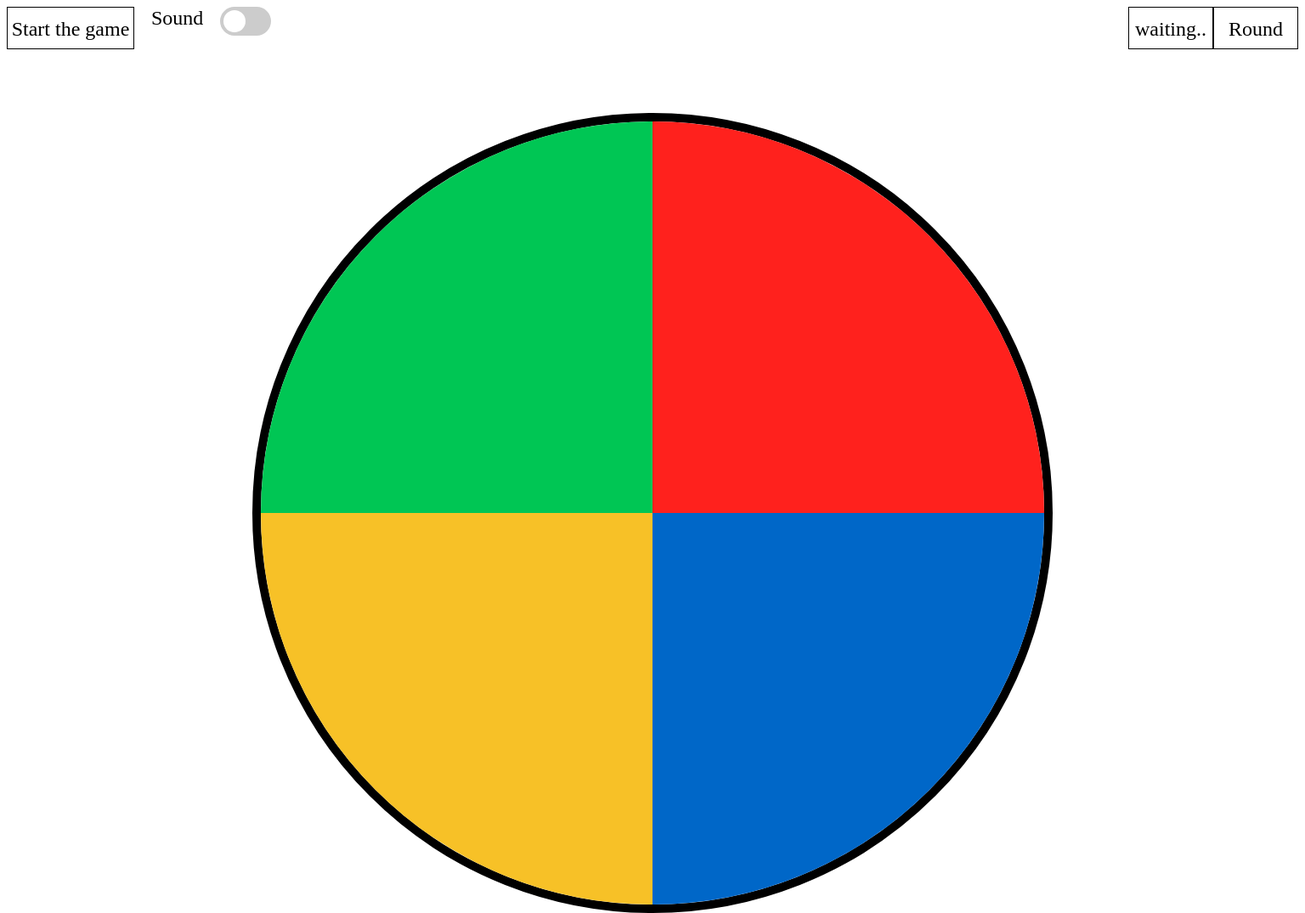
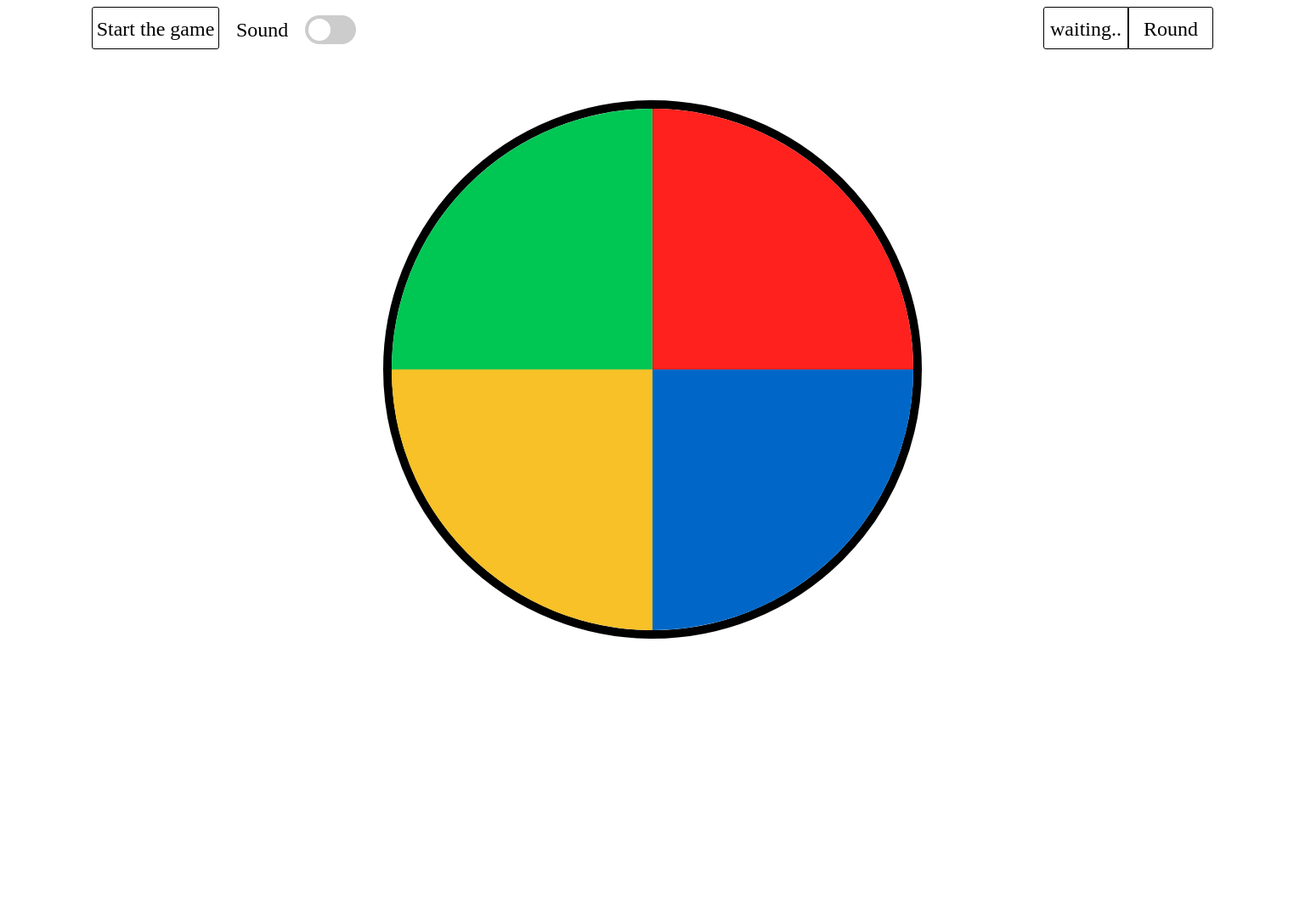
Before and after one commit to mabiesen/simon_sez_js, a plain HTML site: page index.html in a window 1536 px wide. Shown: the whole page at 85% size. After the commit the page ends 800 px from the top, so only its background shows below. Drawn offline with nearby package versions, Linux system fonts and the light colour scheme.

Commit message:
more css

```diff
--- a/index.css
+++ b/index.css
@@ -48,21 +48,22 @@
 }
 
 .circle-wrapper{
-  padding-top: 25px;
+  padding-top: 10px;
   width: 100%;
 }
 
 /* --------------------------------------------------------------------- */
 /* ---------------------- CONTROLS -------------------------------- */
-.controls-wrapper{
+#controls-wrapper{
   display: block;
   width: 100%;
-  height: 50px;
+  min-height: 50px;
 }
 
 #startgame{
   float: left;
   border: 1px solid black;
+  border-radius: 3px;
   width: 150px;
   height: 50px;
   line-height: 50px;
@@ -71,9 +72,9 @@
   box-sizing: border-box;
 }
 
-#level, #round{
+#round-label, #round{
+  float: right;
   border: 1px solid black;
-  float: right;
   width: 100px;
   height: 50px;
   line-height: 50px;
@@ -81,20 +82,33 @@
   box-sizing: border-box;
 }
 
+#round-label{
+  border-top-right-radius: 3px;
+  border-bottom-right-radius: 3px;
+}
+#round{
+  border-top-left-radius: 3px;
+  border-bottom-left-radius: 3px;
+}
 
+#roundwrapper{
+  float: right;
+  box-sizing: border-box;
+}
 
 /*  slider     */
 
 .switchwrapper{
   height: 50px;
   width: 200px;
-  display: inline-block;
+  float: left;
   box-sizing: border-box;
 }
 
 #soundswitch{
   float: left;
   margin-left: 20px;
+  margin-top: 10px;
 }
 
 .switch {
@@ -152,3 +166,28 @@ input:checked + .slider:before {
 .slider.round:before {
   border-radius: 50%;
 }
+
+@media(min-width: 1417px){
+  #circle{
+    width: 40vw;
+    height: 40vw;
+  }
+  .quarter{
+    width: 20vw;
+    height: 20vw;
+  }
+  #startgame{
+    margin-left: 100px;
+  }
+  #round-label{
+    margin-right: 100px;
+  }
+}
+
+@media(max-width: 567px){
+  #roundwrapper{
+    float: left;
+    padding-top: 10px;
+    padding-bottom: 10px;
+  }
+}
--- a/index.html
+++ b/index.html
@@ -6,18 +6,19 @@
   <script src="simon_sez.js"></script>
 </head>
 <div id="simon-wrapper">
-  <div class="controls-wrapper">
+  <div id="controls-wrapper">
     <div id="startgame" onClick="startGame()">Start the game</div>
     <div class="switchwrapper">
-      <div style="text-align: center; float: left; padding-left: 20px; height: 100%; vertical-align: center;">Sound</div>
+      <div style="text-align: center; line-height: 34px; margin-top: 10px; float: left; padding-left: 20px; height: 100%; vertical-align: center;">Sound</div>
       <label id="soundswitch" class="switch">
         <input id="switchinput" type="checkbox">
         <span class="slider round"></span>
       </label>
     </div>
-
-    <div id="level">Round</div>
-    <div id="round">waiting..</div>
+    <div id="roundwrapper">
+      <div id="round-label">Round</div>
+      <div id="round">waiting..</div>
+    </div>
   </div>
   <div class="circle-wrapper">
     <div id="circle">
```
